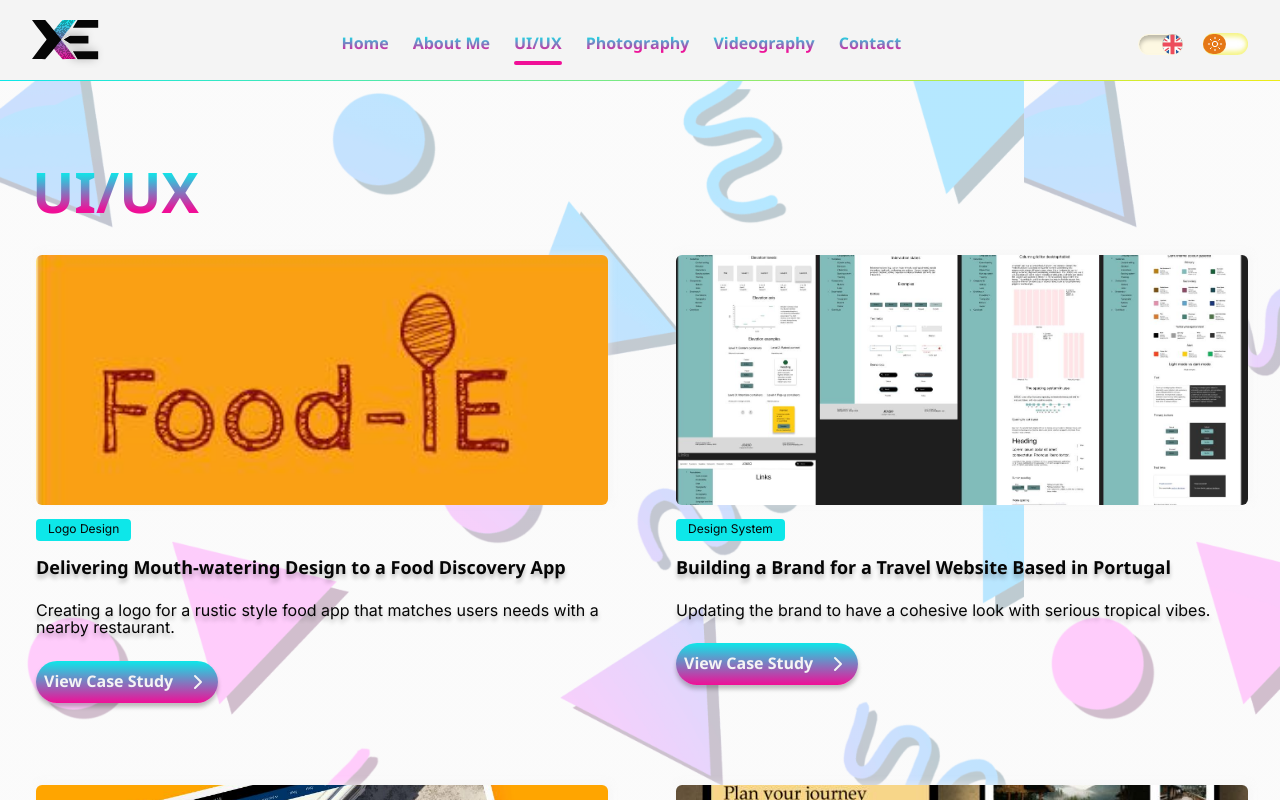
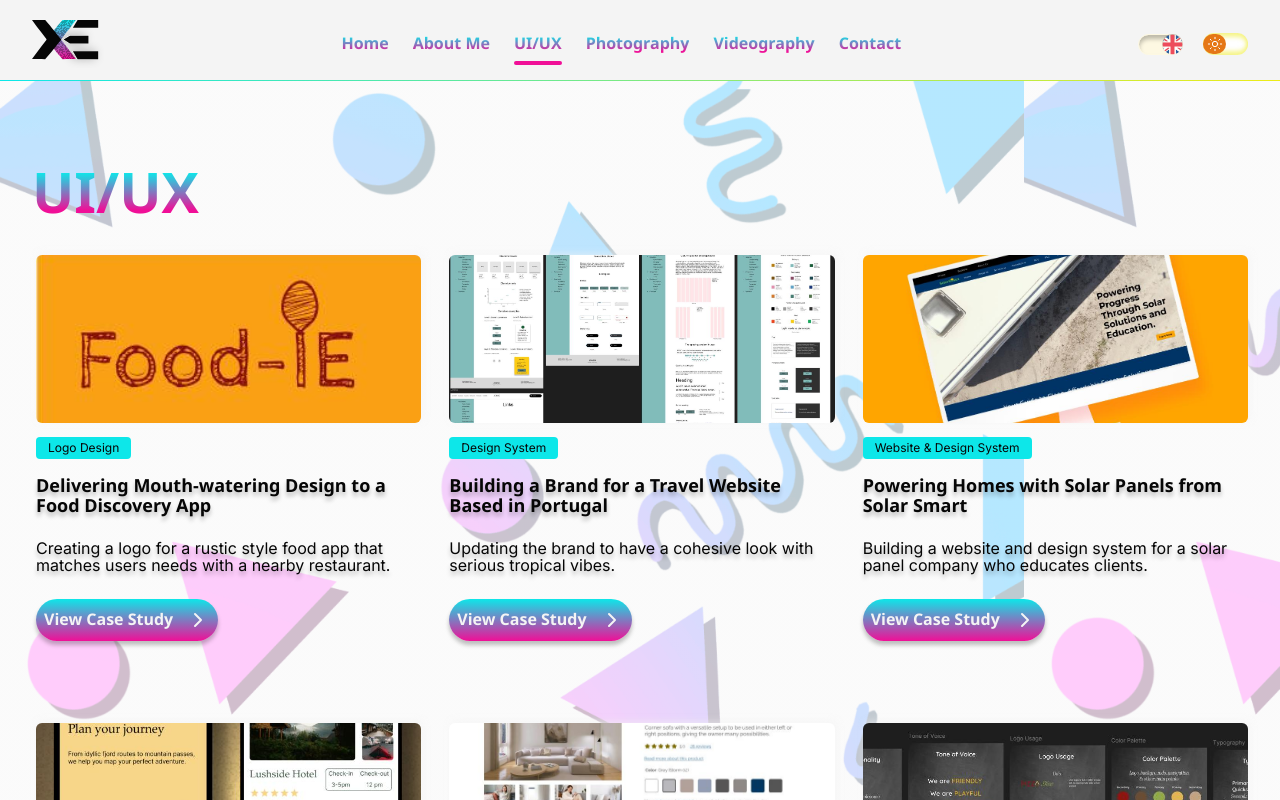
Before and after one commit to duct-tape-deployments/devin-portfolio, a React (Vite) app: page /ui-ux in a window 1280 px wide. Shown: the top 800 px of the page. Built offline with nearby package versions, Linux system fonts and the light colour scheme; a web font is replaced by a local one.

Commit message:
fix(uiux): add responsive 3 column grid layout matching design system

```diff
--- a/src/pages/UiUx.tsx
+++ b/src/pages/UiUx.tsx
@@ -23,7 +23,7 @@ function UiUx() {
           <h1 className="title-gradient">UI/UX</h1>
         </header>
 
-        <div className="grid gap-x-16 gap-y-20.5 md:grid-cols-2">
+        <div className="grid gap-x-16 gap-y-20.5 md:grid-cols-2 lg:grid-cols-3 lg:gap-x-6">
           {caseStudies.map((caseStudy) => (
             <PortfolioCard key={caseStudy.slug} caseStudy={caseStudy} />
           ))}
```
